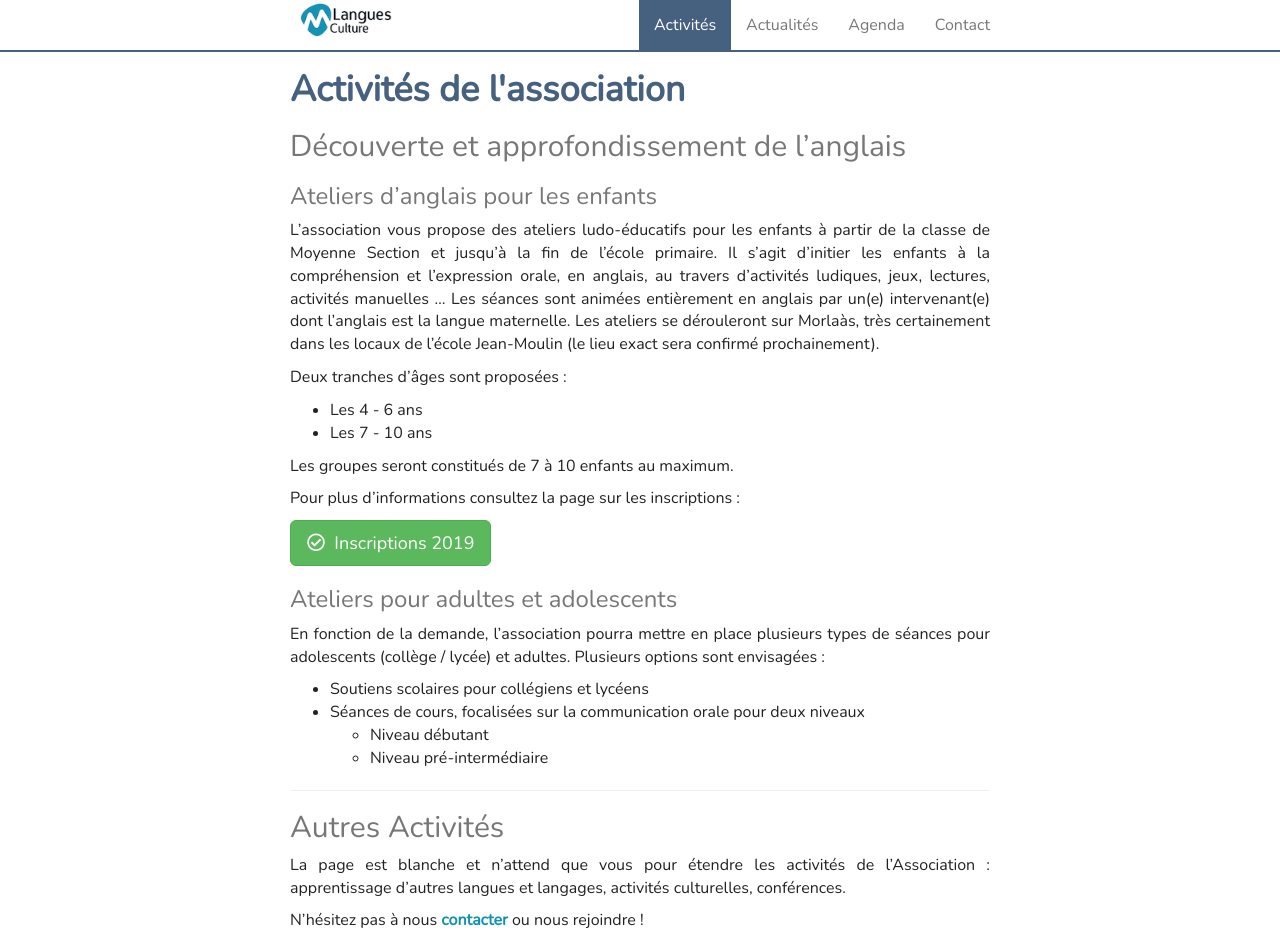
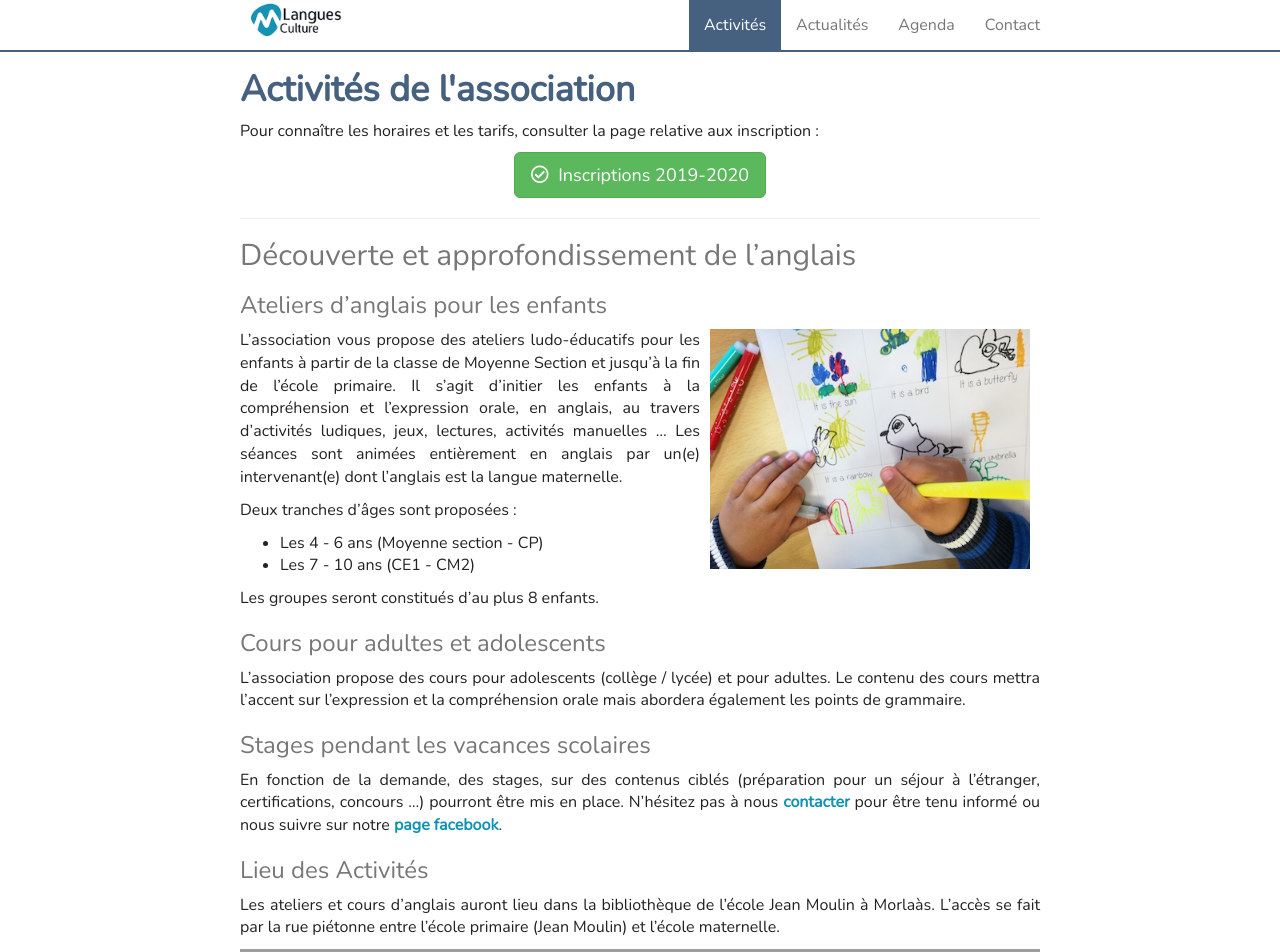
Before and after one commit to mlangues64/mlangues64.github.io, a Jekyll site: the page built from activites.md, in a window 1280 px wide and 1400 px high. Shown: the top 952 px of the window. Built offline with Jekyll 4.4.1, drawn with Linux system fonts in a browser that asks for light colours; nearby versions of some CDN libraries; grey boxes are pictures that could not be loaded.

Commit message:
Nouvelle saison 2019-2020

```diff
--- a/_layouts/post.html
+++ b/_layouts/post.html
@@ -9,8 +9,7 @@ layout: default
         <h1 class="post-title" itemprop="name headline">{{ page.title | escape }}</h1>
         <p class="post-meta">
           <time class="dt-published" datetime="{{ page.date | date_to_xmlschema }}" itemprop="datePublished">
-            {%- assign date_format = site.minima.date_format | default: "%b %-d, %Y" -%}
-            {{ page.date | date: date_format }}
+            {% include date.html date=page.date %}
           </time>
           {%- if page.author -%}
             • <span itemprop="author" itemscope itemtype="http://schema.org/Person">
--- a/_sass/base.scss
+++ b/_sass/base.scss
@@ -33,7 +33,8 @@ a.facebook {
 
 p.post-meta {
     color: $light_gray;
-    border-bottom: 1px solid $light_gray;
+    border-bottom: 1px solid #CCC;
+    margin-bottom: 30px;
 }
 
 h1.post-title {
@@ -58,7 +59,7 @@ h1.post-title {
 }
 
 .post-list li {
-    border-bottom: 1px solid #EEE;
+    border-bottom: 1px solid #CCC;
     padding-bottom: 10px;
 }
 
--- a/_sass/layout.scss
+++ b/_sass/layout.scss
@@ -8,7 +8,7 @@ body {
 /* Customize container */
 @media (min-width: 768px) {
   .container {
-    max-width: 730px;
+    max-width: 830px;
   }
 }
 
@@ -69,6 +69,15 @@ body {
 }
 
 /*
+    post content
+*/
+.post-content img {
+    margin: auto 10px;
+}
+
+
+
+/*
     foot
 */
 
--- a/activites.md
+++ b/activites.md
@@ -5,44 +5,59 @@ longtitle: Activités de l'association
 permalink: /activites/
 ---
 
+Pour connaître les horaires et les tarifs, consulter la page relative aux
+inscription :
+
+<p class="text-center">
+    <a href="{{ site.baseurl }}{% post_url 2019-08-26-inscription2019-2020 %}" role="button" class="btn btn-lg btn-success" aria-label="Remove">
+        <span class="far fa-check-circle" aria-hidden="true"></span>
+        &nbsp;Inscriptions 2019-2020
+    </a>
+</p>
+
+---
+
 ## Découverte et approfondissement de l'anglais
 
 ### Ateliers d'anglais pour les enfants
+
+<img class="pull-right" src="/assets/img/painting.jpg" style="min-width:30%;max-width:40%;" />
 
 L'association vous propose des ateliers ludo-éducatifs pour les enfants à partir
 de la classe de Moyenne Section et jusqu'à la fin de l'école primaire.
 Il s'agit d'initier les enfants à la compréhension et l'expression orale,
 en anglais, au travers d'activités ludiques, jeux, lectures, activités manuelles ...
 Les séances sont animées entièrement en anglais par un(e) intervenant(e) dont
-l'anglais est la langue maternelle. Les ateliers se dérouleront sur Morlaàs,
-très certainement dans les locaux de l'école Jean-Moulin (le lieu exact sera confirmé
-prochainement).
+l'anglais est la langue maternelle.
 
 Deux tranches d'âges sont proposées :
-* Les 4 - 6 ans
-* Les 7 - 10 ans
+* Les 4 - 6 ans (Moyenne section - CP)
+* Les 7 - 10 ans (CE1 - CM2)
 
-Les groupes seront constitués de 7 à 10 enfants au maximum.
+Les groupes seront constitués d'au plus 8 enfants.
 
-Pour plus d'informations consultez la page sur les inscriptions :
+### Cours pour adultes et adolescents
 
-<p>
-    <a href="{{ site.baseurl }}{% post_url 2018-11-10-inscription2019 %}" role="button" class="btn btn-lg btn-success" aria-label="Remove">
-        <span class="far fa-check-circle" aria-hidden="true"></span>
-        &nbsp;Inscriptions 2019
-    </a>
-</p>
+L'association propose des cours pour adolescents (collège / lycée) et pour adultes.
+Le contenu des cours mettra l'accent sur l'expression et la compréhension orale
+mais abordera également les points de grammaire.
 
-### Ateliers pour adultes et adolescents
+### Stages pendant les vacances scolaires
 
-En fonction de la demande, l'association pourra mettre en place plusieurs types
-de séances pour adolescents (collège / lycée) et adultes. Plusieurs options
-sont envisagées :
+En fonction de la demande, des stages, sur des contenus ciblés (préparation
+pour un séjour à l'étranger, certifications, concours ...) pourront être mis en
+place. N'hésitez pas à nous [contacter]({{ site.baseurl }}/contact) pour être
+tenu informé ou nous suivre sur notre [page facebook](https://www.facebook.com/MLangues).
 
-* Soutiens scolaires pour collégiens et lycéens
-* Séances de cours, focalisées sur la communication orale pour deux niveaux
-    * Niveau débutant
-    * Niveau pré-intermédiaire
+
+### Lieu des Activités
+
+Les ateliers et cours d'anglais auront lieu dans la bibliothèque de l'école
+Jean Moulin à Morlaàs. L'accès se fait par la rue piétonne entre l'école
+primaire (Jean Moulin) et l'école maternelle.
+
+<iframe width="100%" height="300px" frameborder="0" allowfullscreen src="http://umap.openstreetmap.fr/fr/map/mlangues_358859?scaleControl=false&miniMap=false&scrollWheelZoom=true&zoomControl=true&allowEdit=false&moreControl=true&searchControl=null&tilelayersControl=null&embedControl=null&datalayersControl=true&onLoadPanel=undefined&captionBar=false"></iframe>
+
 
 ---
 
```
Also changed, not shown: inscriptions.md (+1 -1 lines).
